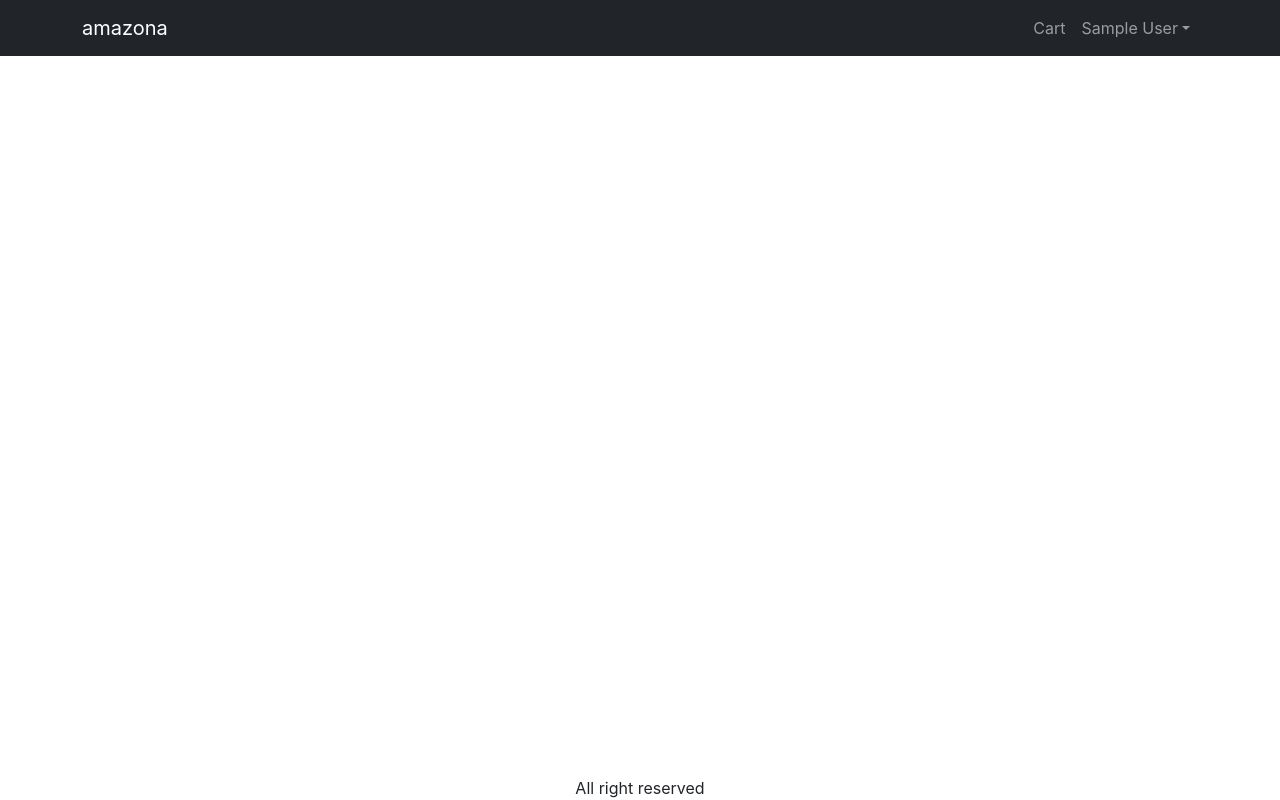
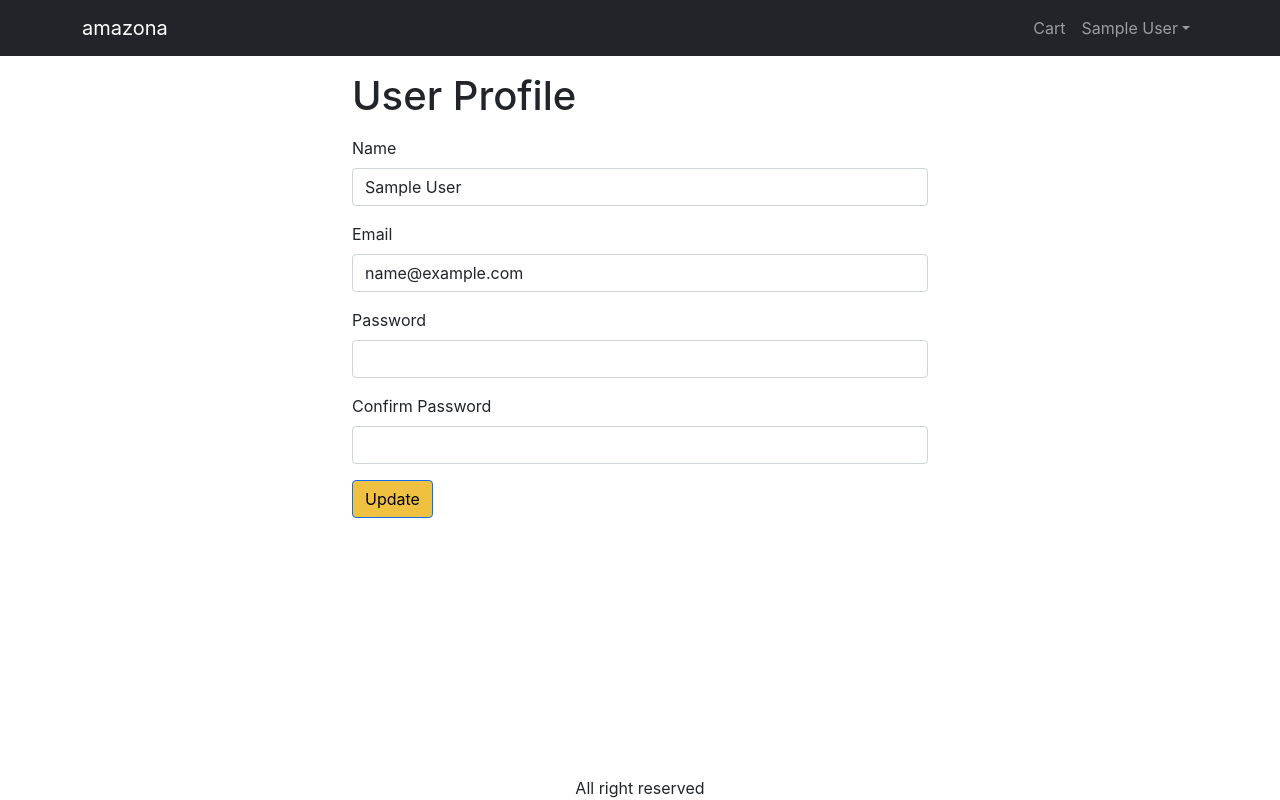
Before and after one commit to L00ka5z78/amazona, a React (Create React App) app in the folder frontend/: page /profile in a window 1280 px wide. Built offline with nearby package versions, Linux system fonts and the light colour scheme; sample sign-in values are in the browser's storage.

Commit message:
create profile screen

```diff
--- a/frontend/src/App.js
+++ b/frontend/src/App.js
@@ -20,6 +20,7 @@
 import PlaceOrderScreen from './screens/PlaceOrderScreen';
 import OrderScreen from './screens/OrderScreen';
 import OrderHistoryScreen from './screens/OrderHistoryScreen';
+import ProfileScreen from './screens/ProfileScreen';
 
 function App() {
   const { state, dispatch: ctxDispatch } = useContext(Store);
@@ -30,6 +31,7 @@
     localStorage.removeItem('userInfo');
     localStorage.removeItem('shippingAdress');
     localStorage.removeItem('paymentMethod');
+    window.location.href = '/signin';
   };
 
   return (
@@ -88,6 +90,7 @@
               <Route path="/cart" element={<CartScreen />} />
               <Route path="/signin" element={<SigninScreen />} />
               <Route path="/signup" element={<SignupScreen />} />
+              <Route path="/profile" element={<ProfileScreen />} />
               <Route path="/placeorder" element={<PlaceOrderScreen />} />
               <Route path="/order/:id" element={<OrderScreen />} />
               <Route
--- /dev/null
+++ b/frontend/src/screens/ProfileScreen.js
@@ -0,0 +1,116 @@
+import React, { useContext, useReducer, useState } from 'react'
+import Form from 'react-bootstrap/Form';
+import Button from 'react-bootstrap/Button';
+import { Helmet } from 'react-helmet-async';
+import { Store } from '../Store';
+import { toast } from 'react-toastify';
+import { getError } from '../utils';
+import axios from 'axios';
+
+const reducer = (state, action) => {
+    switch (action.type) {
+        case 'UPDATE_REQUEST':
+            return { ...state, loadingUpdate: true };
+        case 'UPDATE_SUCCESS':
+            return { ...state, loadingUpdate: false };
+        case 'UPDATE_FAIL':
+            return { ...state, loadingUpdate: false };
+
+        default:
+            return state;
+    }
+};
+
+export default function ProfileScreen() {
+
+    const { state, dispatch: ctxDispatch } = useContext(Store);
+    const { cart, userInfo } = state;
+    const [name, setName] = useState(userInfo.name);
+    const [email, setEmail] = useState(userInfo.email);
+    const [password, setPassword] = useState('');
+    const [confirmPassword, setConfirmPassword] = useState('');
+
+
+    const [{ loadingUpdate }, dispatch] = useReducer(reducer, {
+        loadingUpdate: false,
+    });
+
+    const submitHandler = async (e) => {
+        e.preventDefault();             // avoid refresh page
+
+        try {
+            const { data } = await axios.put(
+                '/api/users/profile',
+                {
+                    name,
+                    email,
+                    password,
+                },
+                {
+                    headers: { Authorization: `Bearer ${userInfo.token}` },
+                }
+            );
+            dispatch({
+                type: 'UPDATE_SUCCESS',
+            });
+            ctxDispatch({ type: 'USER_SIGNIN', payload: data });
+            localStorage.setItem('userInfo', JSON.stringify(data));
+            toast.success('User updated successfully');
+
+        } catch (err) {
+            dispatch({
+                type: 'FETCH_FAIL',
+            });
+            toast.error(getError(err));
+        }
+    };
+
+    return (
+
+        <div className='container small-container'>
+            <Helmet>
+                <title>User Profile</title>
+            </Helmet>
+            <h1 className='my-3'>User Profile</h1>
+            <form onSubmit={submitHandler}>
+                <Form.Group className="mb-3" controlId="name">
+                    <Form.Label>Name</Form.Label>
+                    <Form.Control
+                        value={name}
+                        onChange={(e) => setName(e.target.value)}
+                        required
+                    />
+                </Form.Group>
+                <Form.Group className="mb-3" controlId="name">
+                    <Form.Label>Email</Form.Label>
+                    <Form.Control
+                        type="email"
+                        value={email}
+                        onChange={(e) => setEmail(e.target.value)}
+                        required
+                    />
+                </Form.Group>
+
+                <Form.Group className="mb-3" controlId="password">
+                    <Form.Label>Password</Form.Label>
+                    <Form.Control
+                        type="password"
+                        onChange={(e) => setPassword(e.target.value)}
+                    />
+                </Form.Group>
+
+                <Form.Group className="mb-3" controlId="password">
+                    <Form.Label>Confirm Password</Form.Label>
+                    <Form.Control
+                        type="password"
+                        onChange={(e) => setConfirmPassword(e.target.value)}
+                    />
+                </Form.Group>
+                <div className="mb-3">
+                    <Button type="submit">Update</Button>
+                </div>
+
+            </form>
+        </div>
+    );
+}
```
Also changed, not shown: 2 other files (tests, documents, lock files or other folders).
